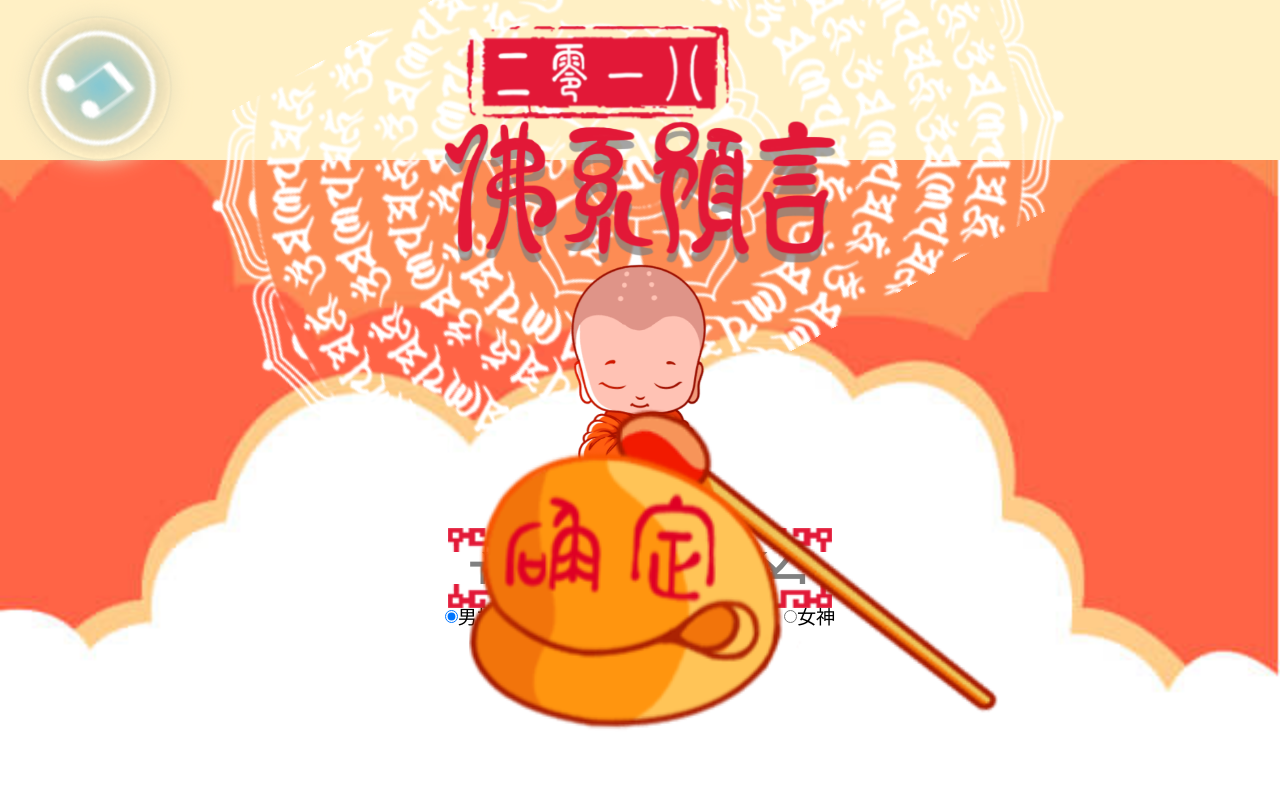
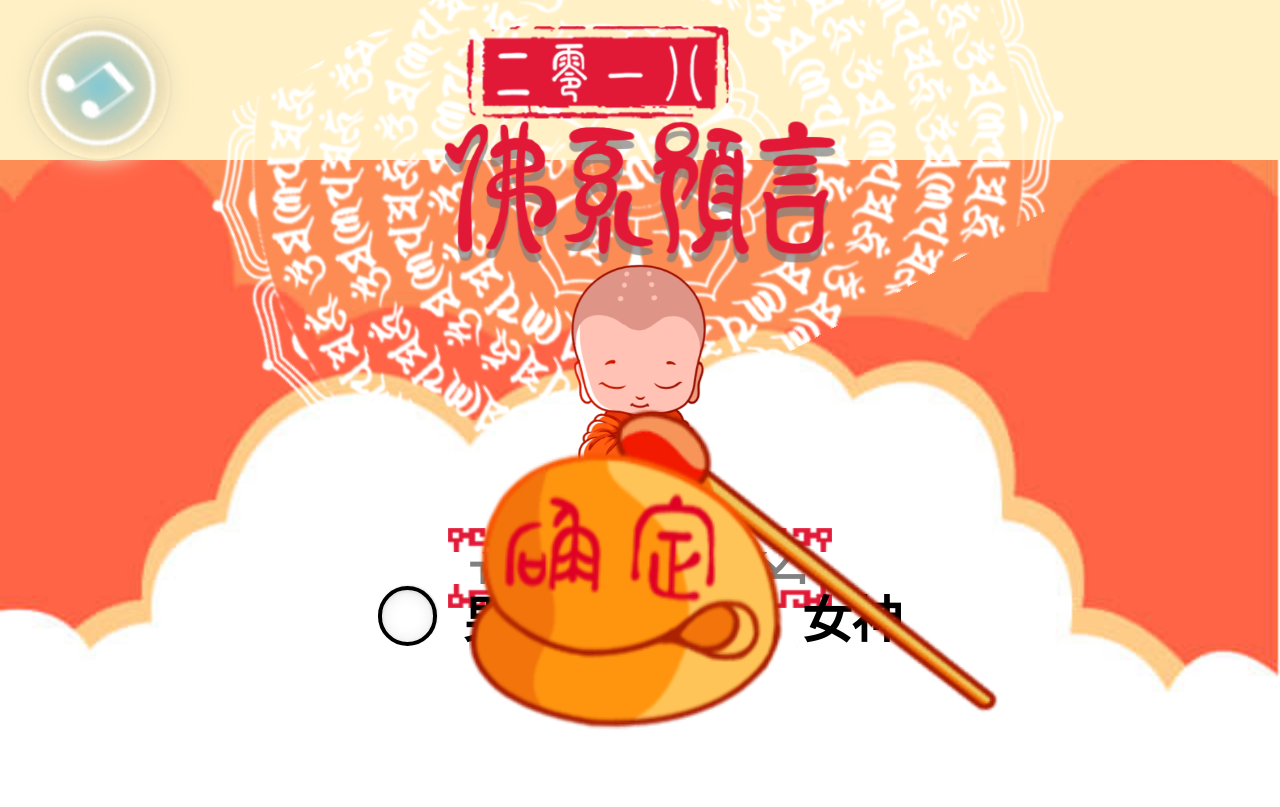
Before and after one commit to kingwillwang/myWebPro, a plain HTML site: page wish2018/index.html in a window 1280 px wide. Drawn offline with Linux system fonts and the light colour scheme.

Commit message:
2018佛系单选框修改

```diff
--- a/wish2018/css/page1.css
+++ b/wish2018/css/page1.css
@@ -219,6 +219,10 @@
     animation-fill-mode: both;
 }
 
+.p1_choose input{
+    display: none;
+}
+
 #page1 > .p1_choose > .p1_left {
     display: -webkit-flex;
     display: flex;
@@ -228,15 +232,6 @@
     flex-direction: row;
     justify-content:center;
     align-items:center;
-}
-
-#p1_nan {
-    width: 4.8vw;
-    height: 4.8vw;
-    padding-right: 2vw;
-}
-
-#page1 > .p1_choose > .p1_left > span {
     font-size: 2.6em;
     font-weight: bold;
 }
@@ -250,17 +245,35 @@
     flex-direction: row;
     justify-content:center;
     align-items:center;
+    font-size: 2.6em;
+    font-weight: bold;
 }
 
-#p1_nv {
-    width: 4.8vw;
-    height: 4.8vw;
-    padding-right: 2vw;
+.p1_choose .radio-bg{
+    display: inline-block;
+    height: 4vw;
+    width: 4vw;
+    margin-right: 2vw;
+    padding: 0;
+    border: #000 solid 4px;
+    border-radius: 100%;
+    box-shadow: 0 1px 15px rgba(0, 0, 0, 0.1) inset, 0 1px 4px rgba(0, 0, 0, 0.1) inset, 1px -1px 2px rgba(0, 0, 0, 0.1);
 }
 
-#page1 > .p1_choose > .p1_right > span {
-    font-size: 2.6em;
-    font-weight: bold;
+.p1_choose input:checked + .radio-on{
+    width: 3.8vw;
+    height: 3.8vw;
+    position: absolute;
+    border-radius: 100%;
+    background: #d60b3b;
+    /*top: 4px;*/
+    left: 50%;
+    box-shadow: 0 2px 5px 1px rgba(0, 0, 0, 0.3), 0 0 1px rgba(255, 255, 255, 0.4) inset;
+    /*background-image: linear-gradient(#ffffff 0, #e7e7e7 100%);*/
+    /*transform: scale(0, 0);*/
+    /*transition: all 0.2s ease;*/
+    /*transform: scale(1, 1);*/
+    display: inline-block;
 }
 
 #page1 > .p1_sure {
--- a/wish2018/index.html
+++ b/wish2018/index.html
@@ -30,15 +30,13 @@
         <div class="p1_choose">
             <div class="p1_left">
                 <span class="radio-bg"></span>
-                <input type="radio" name="sex" id="man" value="1" checked="checked" /> 男神
+                <input type="radio" name="sex" id="man" value="1" checked="checked" />男神
                 <span class="radio-on"></span>
-                <!--<img src="img/baidian.png" id="p1_nan"><span>男神</span>-->
             </div>
             <div class="p1_right">
                 <span class="radio-bg"></span>
-                <input type="radio" name="sex" id="woman" value="女" /> 女神
+                <input type="radio" name="sex" id="woman" value="2" />女神
                 <span class="radio-on"></span>
-                <!--<img src="img/hongdian.png" id="p1_nv"><span>女神</span>-->
             </div>
         </div>
         <div class="p1_sure">
```
